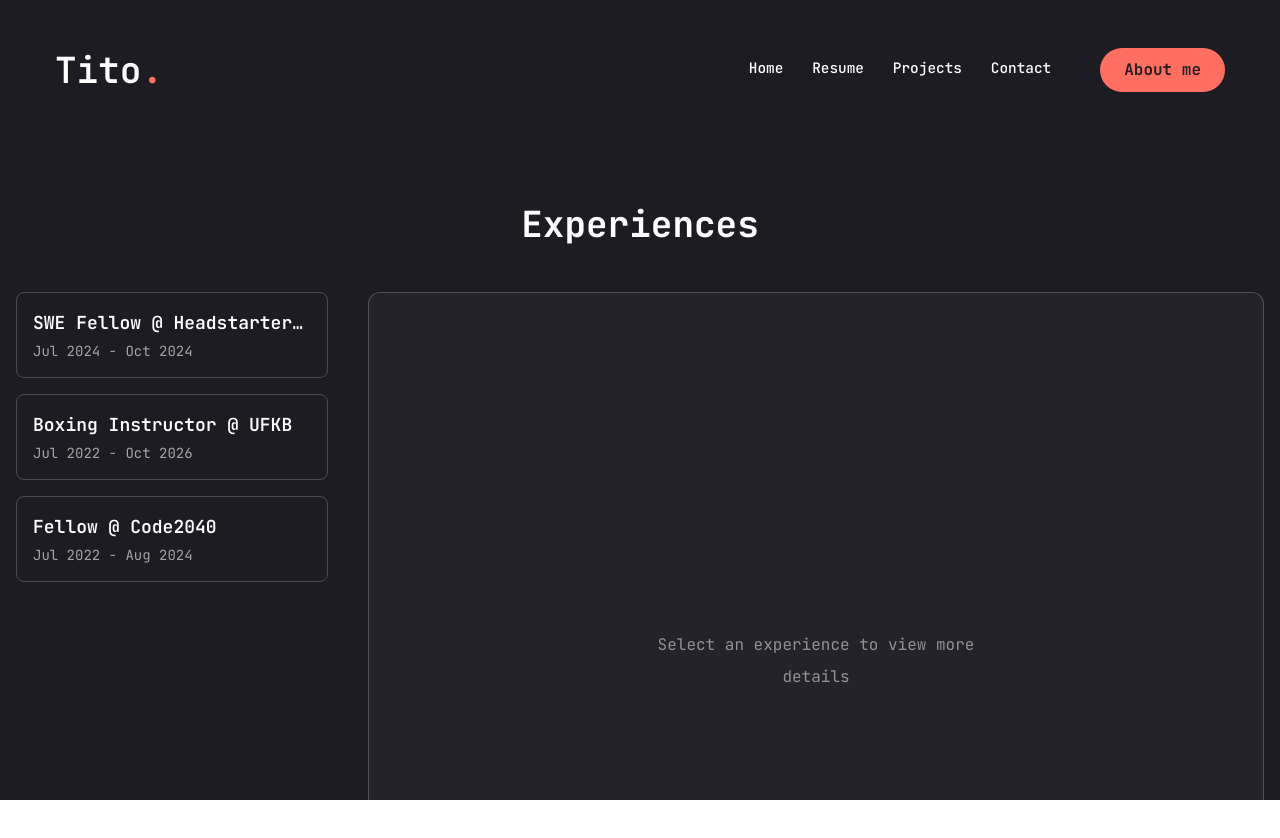
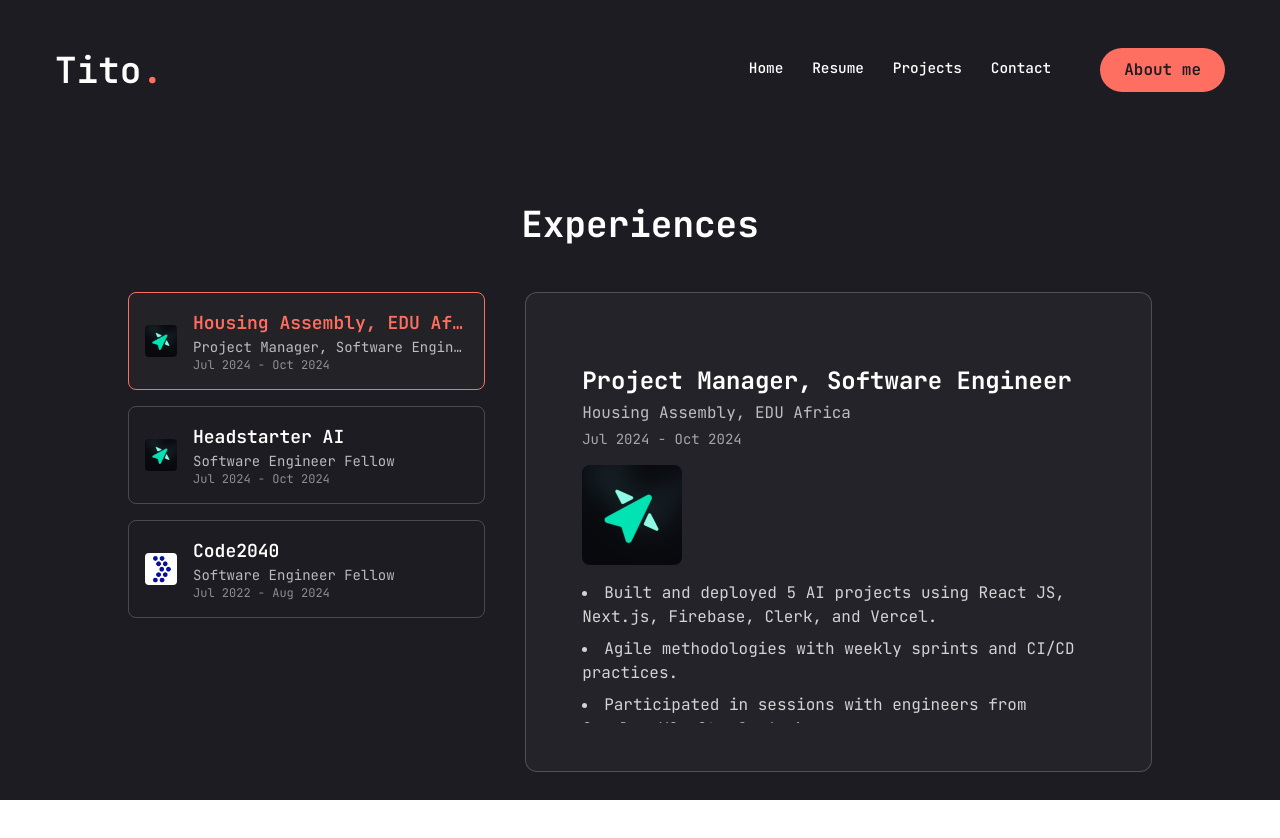
Before and after one commit to Poiixen/poiixen.github.io, a Next.js app: page /resume in a window 1280 px wide. Shown: the top 838 px of the page. Built offline with nearby package versions, Linux system fonts and the light colour scheme.

Commit message:
Update page.jsx

```diff
--- a/app/resume/page.jsx
+++ b/app/resume/page.jsx
@@ -6,63 +6,84 @@
 
 const resumeItems = [
   {
-    title: "SWE Fellow @ Headstarter AI",
+    company: "Housing Assembly, EDU Africa",
+    role: "Project Manager, Software Engineer",
     date: "Jul 2024 - Oct 2024",
     image: "/assets/theheadstarter_logo.jfif",
     bullets: [
       "Built and deployed 5 AI projects using React JS, Next.js, Firebase, Clerk, and Vercel.",
       "Agile methodologies with weekly sprints and CI/CD practices.",
-      "Participated in sessions with engineers from Google, YC, Stanford, Amazon."
+      "Participated in sessions with engineers from Google, YC, Stanford, Amazon.",
     ],
   },
   {
-    title: "Boxing Instructor @ UFKB",
-    date: "Jul 2022 - Oct 2026",
-    image: "/assets/uflogo.png",
+    company: "Headstarter AI",
+    role: "Software Engineer Fellow",
+    date: "Jul 2024 - Oct 2024",
+    image: "/assets/theheadstarter_logo.jfif",
     bullets: [
-      "Guided ~50 students in proper boxing technique emphasizing safety.",
-      "Introduced beginners to boxing in engaging sessions."
+      "Built and deployed 5 AI projects using React JS, Next.js, Firebase, Clerk, and Vercel.",
+      "Agile methodologies with weekly sprints and CI/CD practices.",
+      "Participated in sessions with engineers from Google, YC, Stanford, Amazon.",
     ],
   },
   {
-    title: "Fellow @ Code2040",
+    company: "Code2040",
+    role: "Software Engineer Fellow",
     date: "Jul 2022 - Aug 2024",
     image: "/assets/code2040.png",
     bullets: [
       "Career accelerator for Black and Latine CS students.",
-      "Focused on equity advocacy, workshops, and networking."
+      "Focused on equity advocacy, workshops, and networking.",
     ],
-  }
+  },
 ];
 
 export default function Resume() {
-  const [selected, setSelected] = useState(null);
+  const [selected, setSelected] = useState(0);
 
   return (
-    <section className="min-h-screen px-4 py-16 mx-auto max-w-7xl text-white">
-      <h2 className="text-4xl font-bold mb-12 text-center">Experiences</h2>
-      <div className="flex flex-col lg:flex-row gap-10">
-        <div className="flex flex-col gap-4 w-full lg:w-1/4">
+    <section className="min-h-screen py-16 text-white">
+      <h2 className="text-4xl font-bold mb-12 text-center max-w-7xl mx-auto px-4">
+        Experiences
+      </h2>
+      <div className="flex flex-col lg:flex-row gap-10 px-4 sm:px-6 md:px-12 lg:px-20 xl:px-32">
+        {/* Left side buttons */}
+        <div className="flex flex-col gap-4 w-full lg:w-[610px]">
           {resumeItems.map((item, i) => (
           <button
             key={i}
             onClick={() => setSelected(i)}
-              className={`text-left p-4 border rounded-lg transition hover:bg-zinc-800/40 whitespace-nowrap overflow-hidden text-ellipsis ${
-                selected === i ? "border-accent text-accent bg-zinc-800/60" : "border-white/20"
+            className={`flex items-center gap-4 text-left p-4 border rounded-lg transition hover:bg-zinc-800/40 w-full ${
+              selected === i
+                ? "border-accent text-accent bg-zinc-800/60"
+                : "border-white/20"
             }`}
           >
-              <h4 className="font-semibold text-base lg:text-lg leading-snug whitespace-nowrap overflow-hidden text-ellipsis">
-                {item.title}
+            <Image
+              src={item.image}
+              alt={item.company}
+              width={32}
+              height={32}
+              className="rounded object-contain shrink-0"
+            />
+            <div className="flex flex-col min-w-0"> {/* 👈 CRITICAL */}
+              <h4 className="font-semibold text-base lg:text-lg leading-tight whitespace-nowrap overflow-hidden text-ellipsis">
+                {item.company}
               </h4>
-              <p className="text-xs lg:text-sm text-white/60 mt-1 whitespace-nowrap overflow-hidden text-ellipsis">
+              <p className="text-sm text-white/70 whitespace-nowrap overflow-hidden text-ellipsis">
+                {item.role}
+              </p>
+              <p className="text-xs text-white/50 whitespace-nowrap overflow-hidden text-ellipsis">
                 {item.date}
               </p>
+            </div>
           </button>
           ))}
         </div>
 
-
-        <div className="relative w-full lg:w min-h-[340px] border rounded-xl border-white/20 bg-[#232329] p-64">
+        {/* Right side modal */}
+        <div className="relative w-full h-[480px] border rounded-xl border-white/20 bg-[#232329] px-8 py-12 overflow-hidden">
           <AnimatePresence mode="wait">
             {selected !== null && (
               <motion.div
@@ -71,18 +92,25 @@
                 animate={{ opacity: 1, x: 0 }}
                 exit={{ opacity: 0, x: 20 }}
                 transition={{ duration: 0.3 }}
-                className="absolute inset-0 p-6 overflow-y-auto"
+                className="w-full h-full p-6 overflow-y-auto flex flex-col"
               >
-                <h4 className="text-xl lg:text-2xl font-bold mb-2 leading-tight">{resumeItems[selected].title}</h4>
-                <p className="text-sm text-white/60 mb-4">{resumeItems[selected].date}</p>
+                <h4 className="text-xl lg:text-2xl font-bold mb-1 leading-tight">
+                  {resumeItems[selected].role}
+                </h4>
+                <p className="text-sm lg:text-base text-white/70 mb-1">
+                  {resumeItems[selected].company}
+                </p>
+                <p className="text-sm text-white/60 mb-4">
+                  {resumeItems[selected].date}
+                </p>
                 <Image
                   src={resumeItems[selected].image}
-                  alt={resumeItems[selected].title}
+                  alt={resumeItems[selected].company}
                   width={100}
                   height={100}
                   className="rounded-lg mb-4 object-contain"
                 />
-                <ul className="list-disc list-inside space-y-2 text-white/80 text-sm lg:text-base">
+                <ul className="list-disc list-inside space-y-2 text-white/80 text-sm lg:text-base w-full">
                   {resumeItems[selected].bullets.map((point, idx) => (
                     <li key={idx}>{point}</li>
                   ))}
```
Lines whose indentation alone changed are shown as unchanged.
